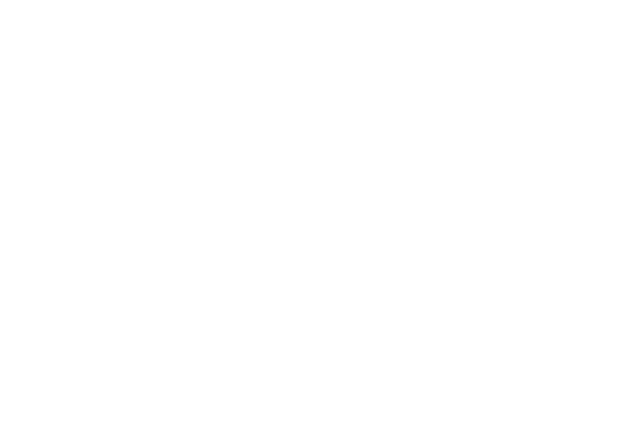
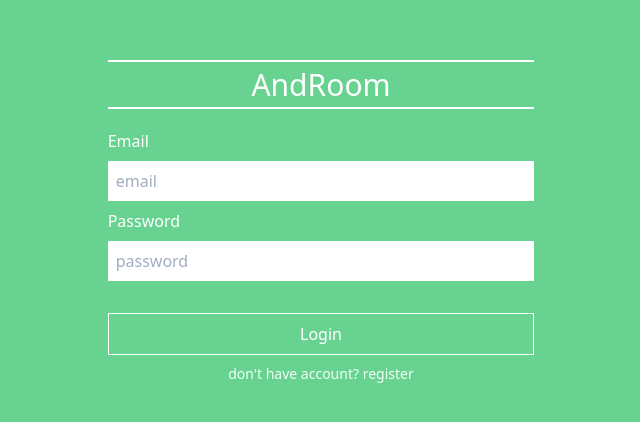
Before and after one commit to andriawan/AndRoom, a Nuxt app: page /login in a window 1280 px wide. Before the commit this address had no page. Shown: the part 174-596 px from the top of the page, without its empty margins (319-959 px from the left). Built offline with nearby package versions, Linux system fonts and the light colour scheme.

Commit message:
feat(pages): add base login page

```diff
--- /dev/null
+++ b/pages/login.vue
@@ -0,0 +1,43 @@
+<template>
+  <div class="container">
+    <div class="w-1/3">
+      <h1 class="border-b-2 border-t-2 border-white mb-5 text-3xl text-white">AndRoom</h1>
+      <div>
+        <div>
+            <label for="email" class="block text-white text-left pb-2">Email</label>
+            <input class="p-2 w-full" v-model="user.email" name="email" type="email" placeholder="email">
+        </div>
+        <div>
+            <label for="password" class="block text-white text-left pb-2 pt-2">Password</label>
+            <input class="p-2 w-full" v-model="user.password" name="password" type="password" placeholder="password">
+        </div>
+        <button @click="doLogin()" class="block mt-8 border w-full border-white text-white p-2">Login</button>
+        <p class="p-2 text-sm text-green-100">don't have account? <nuxt-link to="/register">register</nuxt-link></p>
+      </div>
+    </div>
+  </div>
+</template>
+
+<script>
+export default {
+  data(){
+    return {
+      'title' : 'Login',
+      'user' : {
+          'password' : null,
+          'email' : null,
+      }
+    }
+  },
+  methods: {
+    doLogin : function(){
+    }
+  }
+}
+</script>
+
+<style>
+.container {
+  @apply min-h-screen flex justify-center items-center text-center mx-auto;
+}
+</style>
```
